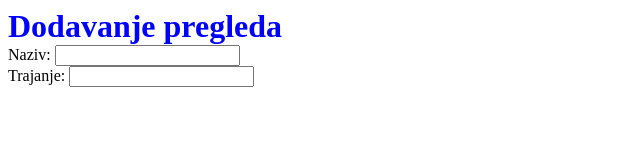
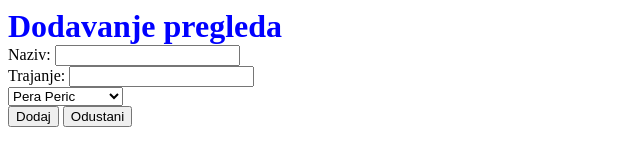
Before and after one commit to fed-ftn/fed-39-tim1, a plain HTML site: page pregled.html in a window 1280 px wide. Shown: the whole page, without its empty margins (0-640 px from the left). Drawn offline with Linux system fonts and the light colour scheme.

Commit message:
Druga izmena

```diff
--- a/pregled.html
+++ b/pregled.html
@@ -15,8 +15,22 @@
                 <div class="form-example">
                     <label for="name">Naziv: </label>
                     <input type="text" name="name" id="name" required><br>
+                </div>
                     <label for="name">Trajanje: </label>
                     <input type="text" name="name" id="name" required>
+
+                    <div class="custom-select" style="width:200px;">
+                        <select>
+                          <option value="1">Pera Peric</option>
+                          <option value="2">Marko Jankovic</option>
+                          <option value="3">Jelena Petrovic</option>
+                        </select>
+                        <div class="prazanBox"></div>
+                    </div>
+                    <div id="buttons">
+                        <button input type="submit">Dodaj</button>
+                        <button type="reset">Odustani</button>
+                    </div>
             </form>
         </div>
     </mine>
```
Also changed, not shown: pregled.css (line endings or trailing spaces), 1 other file.
